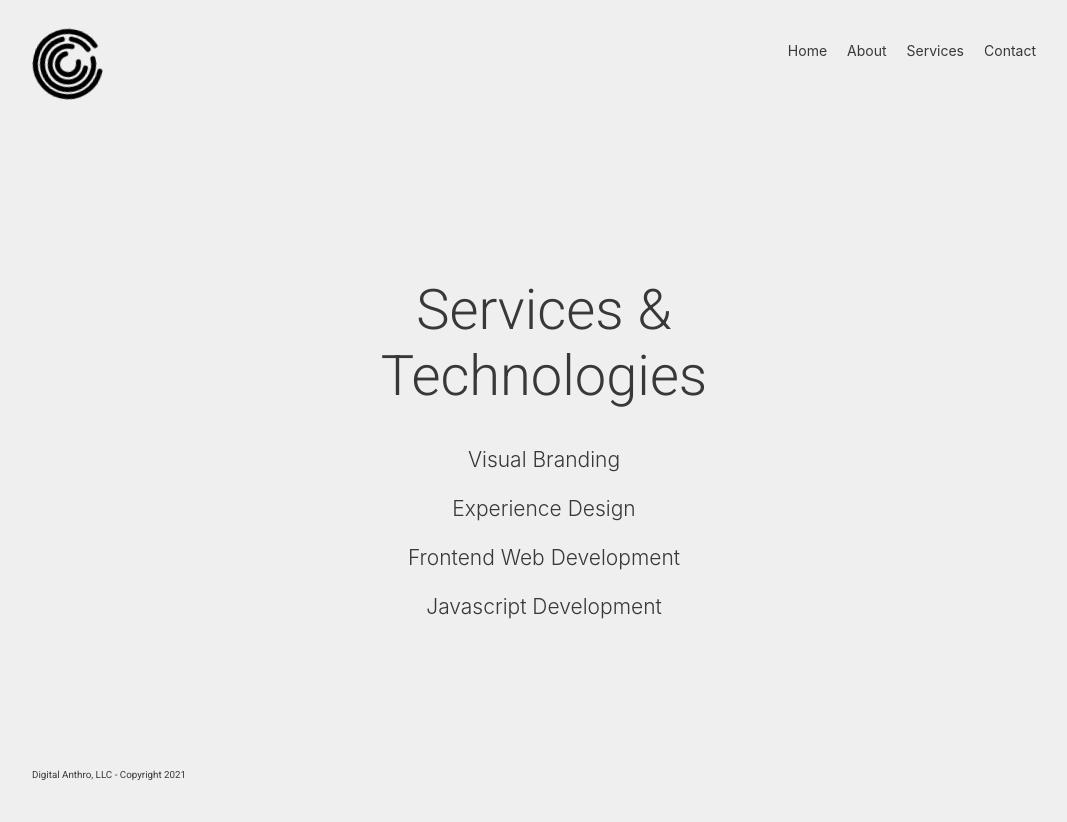
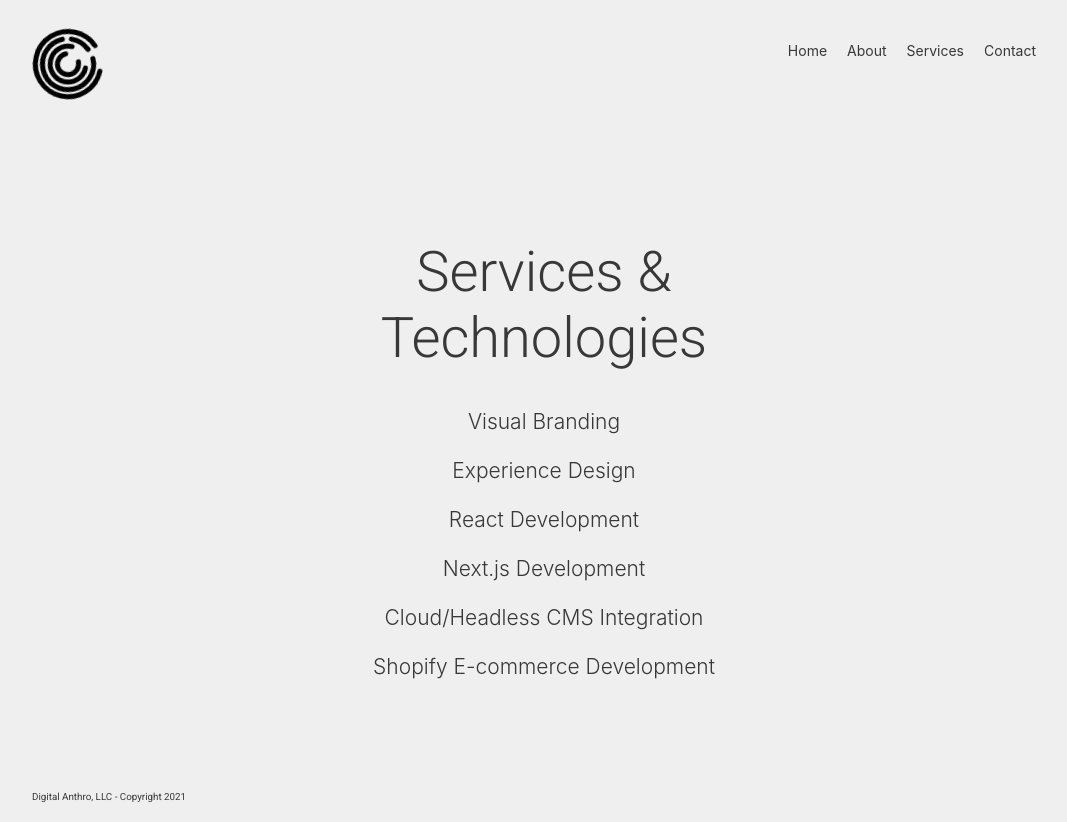
Before and after one commit to keeysnc/digital_anthro, a Next.js app: page /services in a window 1280 px wide. Shown: the whole page, without its empty margins (96-1163 px from the left). Before the commit the page ends 800 px from the top, so only its background shows below. Built offline with nearby package versions, Linux system fonts and the light colour scheme.

Commit message:
update content

```diff
--- a/pages/services.js
+++ b/pages/services.js
@@ -15,8 +15,10 @@ const services = () => {
 					<h1>Services & Technologies</h1>
 					<h3>Visual Branding</h3>
 					<h3>Experience Design</h3>
-					<h3>Frontend Web Development</h3>
-					<h3>Javascript Development</h3>
+					<h3>React Development</h3>
+					<h3>Next.js Development</h3>
+					<h3>Cloud/Headless CMS Integration</h3>
+					<h3>Shopify E-commerce Development</h3>
 				</div>
 			</div>
 		</div>
```
